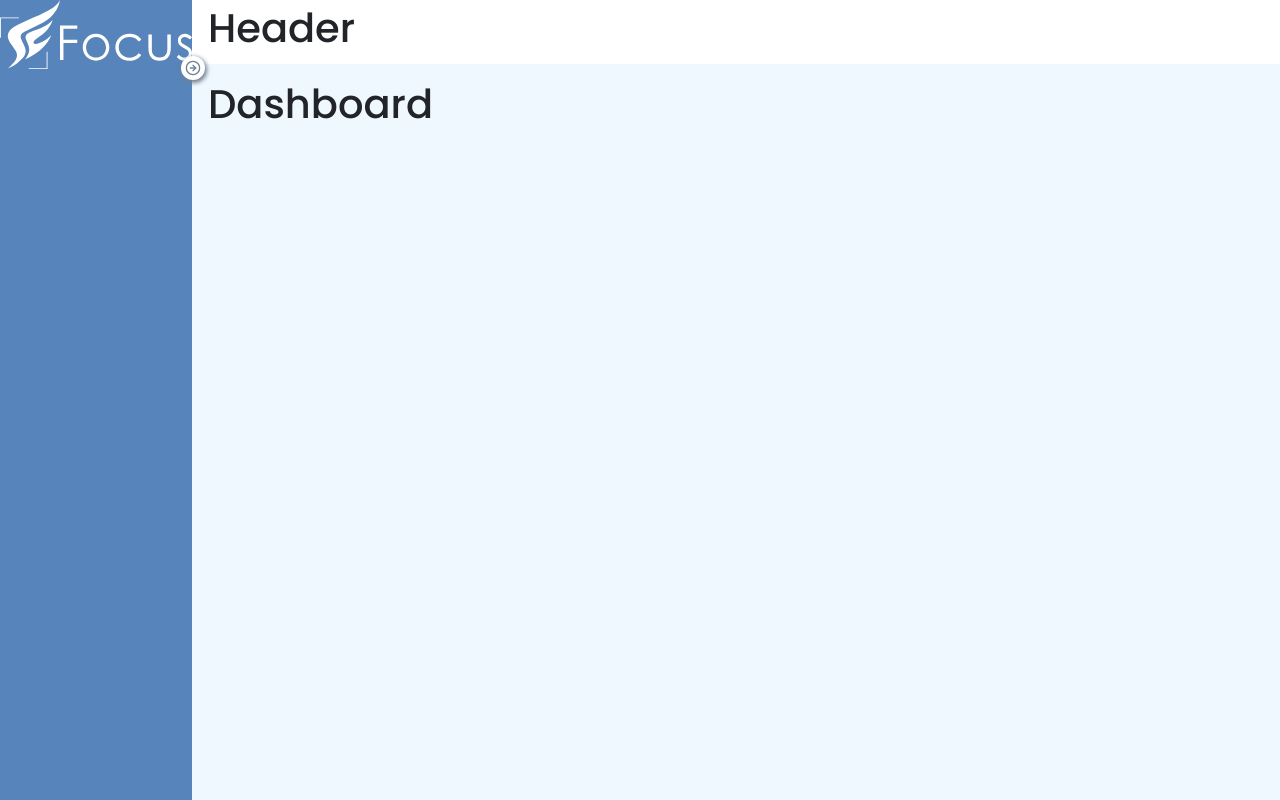
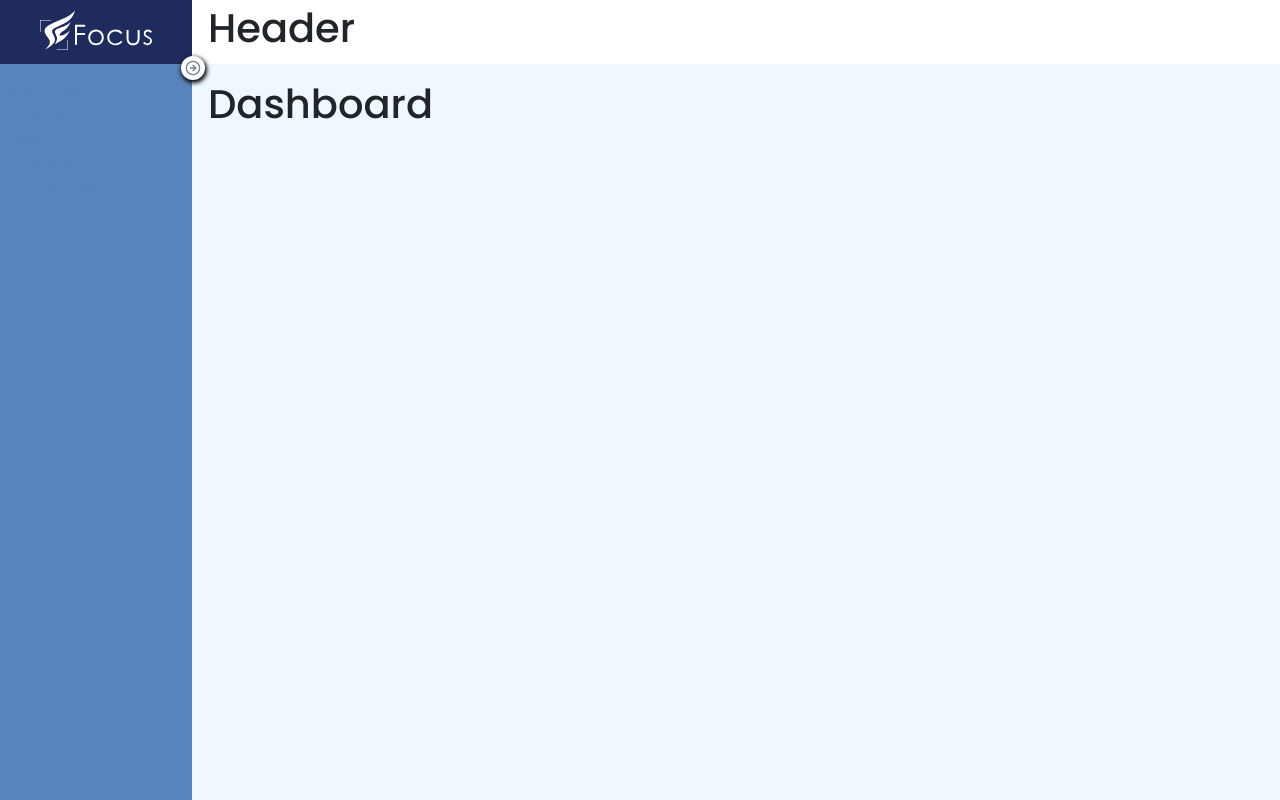
Before and after one commit to dittobyte-io/focus-react, a React (Create React App) app: page / in a window 1280 px wide. Built offline with nearby package versions, Linux system fonts and the light colour scheme.

Commit message:
add branding area and styling

```diff
--- a/src/app.css
+++ b/src/app.css
@@ -43,7 +43,6 @@
   border-radius: 50%;
   box-shadow: 1px 2px 4px 1px;
   background-color: white;
-  color: slategrey;
   height: 1.5rem;
   width: 1.5rem;
   padding: 0;
@@ -56,6 +55,26 @@
 
 #drawer-button-icon {
   margin-bottom: 2px;
+  color: slategrey;
+}
+
+.branding {
+  min-height: 4rem;
+  width: 100%;
+  background-color: #1f2b5c;
+  display: flex;
+  margin-bottom: 1rem;
+  justify-content: center;
+}
+
+.brand {
+  height: 2.5rem;
+  align-self: center;
+  margin: -0.25rem 0 0 0;
+  transition: 0.5s;
+}
+.brand.icon {
+  margin: -0.25rem 0 0 0.25rem;
 }
 
 /*# sourceMappingURL=app.css.map */
--- a/src/features/ui/SideNav.js
+++ b/src/features/ui/SideNav.js
@@ -8,10 +8,12 @@ function SideNav() {
 
 	function useDrawer() {
 		const sideNav = document.getElementById("sidenav");
+		const brand = document.getElementById("brand");
 		const resizeButton = document.querySelector("#sidenav button");
 
 		sideNav.classList.toggle("mini");
 		resizeButton.classList.toggle("closed");
+		brand.classList.toggle("icon");
 		setIsOpen(!isOpen);
 	}
 
@@ -22,7 +24,12 @@ function SideNav() {
 					<FiArrowRightCircle id='drawer-button-icon' />
 				</button>
 				<div className='branding'>
-					<img id='logo' src={isOpen ? logo : icon} alt='Focus logo' />
+					<img
+						id='brand'
+						className='brand'
+						src={isOpen ? logo : icon}
+						alt='Focus logo'
+					/>
 				</div>
 				<div className='main-menu'>
 					<a
--- a/src/features/ui/_ui.scss
+++ b/src/features/ui/_ui.scss
@@ -49,7 +49,6 @@
   border-radius: 50%;
   box-shadow: 1px 2px 4px 1px;
   background-color: white;
-  color: slategrey;
   height: 1.5rem;
   width: 1.5rem;
   padding: 0;
@@ -63,4 +62,26 @@
 
 #drawer-button-icon {
   margin-bottom: 2px;
+  color: slategrey;
 }
+
+//branding area
+.branding {
+  min-height: 4rem;
+  width: 100%;
+  background-color: #1f2b5c;
+  display: flex;
+  margin-bottom: 1rem;
+  justify-content: center;
+}
+
+.brand {
+  height: 2.5rem;
+  align-self: center;
+  margin: -.25rem 0 0 0;
+  transition: .5s;
+
+  &.icon {
+    margin: -.25rem 0 0 .25rem;
+  }
+}
```
Also changed, not shown: 1 other file (tests, documents, lock files or other folders).
